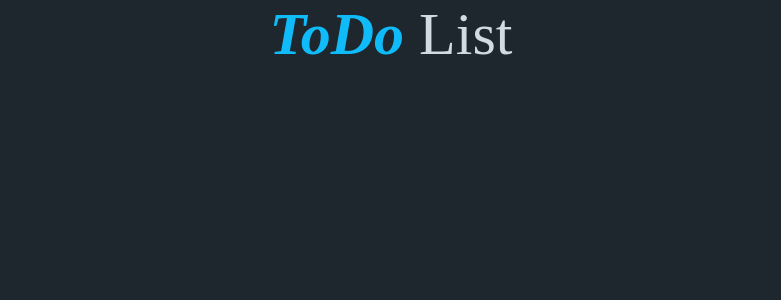
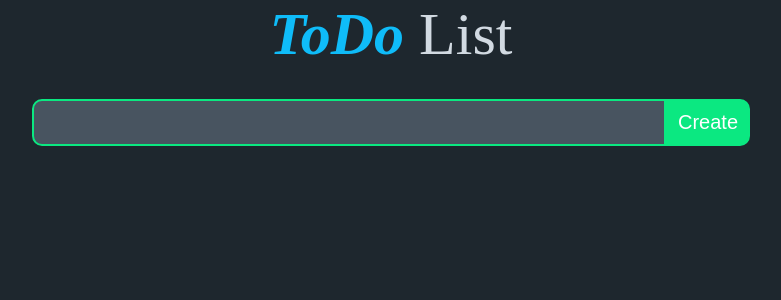
Before and after one commit to Dev-Addict/todo-list, a React (Create React App) app: page / in a window 1280 px wide. Shown: the top 300 px of the page, without its empty margins (249-1030 px from the left). Built offline with nearby package versions, Linux system fonts and the light colour scheme.

Commit message:
input form is done

```diff
--- a/src/Components/App.js
+++ b/src/Components/App.js
@@ -1,12 +1,14 @@
 import React, {Component} from 'react';
 
 import Header from "./Header";
+import TodoForm from "./TodoForm";
 
 class App extends Component {
     render() {
         return (
             <div>
                 <Header/>
+                <TodoForm/>
             </div>
         );
     }
--- /dev/null
+++ b/src/Components/TodoForm.js
@@ -0,0 +1,64 @@
+import React, {Component, createRef} from "react";
+import {Field, reduxForm} from "redux-form";
+
+import '../style/Components/TodoForm.css';
+
+export const formName = 'TODO_FORM';
+export const formFields = {
+    title: 'TITLE'
+};
+
+class TodoForm extends Component {
+    constructor(props) {
+        super(props);
+        this.renderInput = this.renderInput.bind(this);
+        this.renderError = this.renderError.bind(this);
+        this.onSubmit = this.onSubmit.bind(this);
+        this.titleRef = createRef();
+        this.meta = {};
+    }
+
+    renderInput({input, label, meta}) {
+        this.meta = meta;
+        return (
+            <input {...input} className="todo-form-input" placeholder={label} ref={this.titleRef}/>
+        );
+    }
+
+    renderError() {
+        return (
+            <div className="todo-form-input-error">
+                {this.meta.touched && !this.meta.active ? this.meta.error : ''}
+            </div>
+        );
+    }
+
+    onSubmit(formValue) {
+        this.props.reset();
+    }
+
+    render() {
+        return (
+            <form className="todo-form-container" onSubmit={this.props.handleSubmit(this.onSubmit)}>
+                <Field name={formFields.title} component={this.renderInput}/>
+                <button className="todo-form-submit" type="submit">Create</button>
+                {this.renderError()}
+            </form>
+        );
+    }
+}
+
+const validate = formValues => {
+    const errors = {};
+
+    if (!formValues[formFields.title]) {
+        errors[formFields.title] = `You Must Enter Valid ${formFields.title}.`;
+    }
+
+    return errors;
+};
+
+export default reduxForm({
+    form: formName,
+    validate
+})(TodoForm);
--- a/src/index.js
+++ b/src/index.js
@@ -1,9 +1,20 @@
 import React from 'react';
 import ReactDOM from 'react-dom';
+import {Provider} from 'react-redux';
+import {createStore, applyMiddleware, compose} from "redux";
 
 import App from './Components/App';
+import reducers from './reducers';
+
+const composeEnhancers = window.__REDUX_DEVTOOLS_EXTENSION_COMPOSE__ || compose;
+const store = createStore(
+    reducers,
+    composeEnhancers(applyMiddleware())
+);
 
 ReactDOM.render(
-    <App/>,
+    <Provider store={store}>
+        <App/>
+    </Provider>,
     document.getElementById('root')
 );
--- /dev/null
+++ b/src/reducers/index.js
@@ -0,0 +1,6 @@
+import {combineReducers} from "redux";
+import {reducer as formReducer} from "redux-form";
+
+export default combineReducers({
+    form: formReducer
+});
--- /dev/null
+++ b/src/style/Components/TodoForm.css
@@ -0,0 +1,27 @@
+.todo-form-submit {
+    margin: 0;
+    padding: 10px;
+    background-color: #0be881;
+    color: #fff;
+    font-size: 20px;
+    border-top-right-radius: 10px;
+    border-bottom-right-radius: 10px;
+    border: #0be881 solid 2px;
+}
+
+.todo-form-input {
+    background-color: #485460;
+    margin: 0;
+    padding: 10px;
+    font-size: 20px;
+    color: #fff;
+    border-top-left-radius: 10px;
+    border-bottom-left-radius: 10px;
+    border: #0be881 solid 2px;
+    width: 50%;
+}
+
+.todo-form-container {
+    text-align: center;
+    margin: 30px;
+}
```
